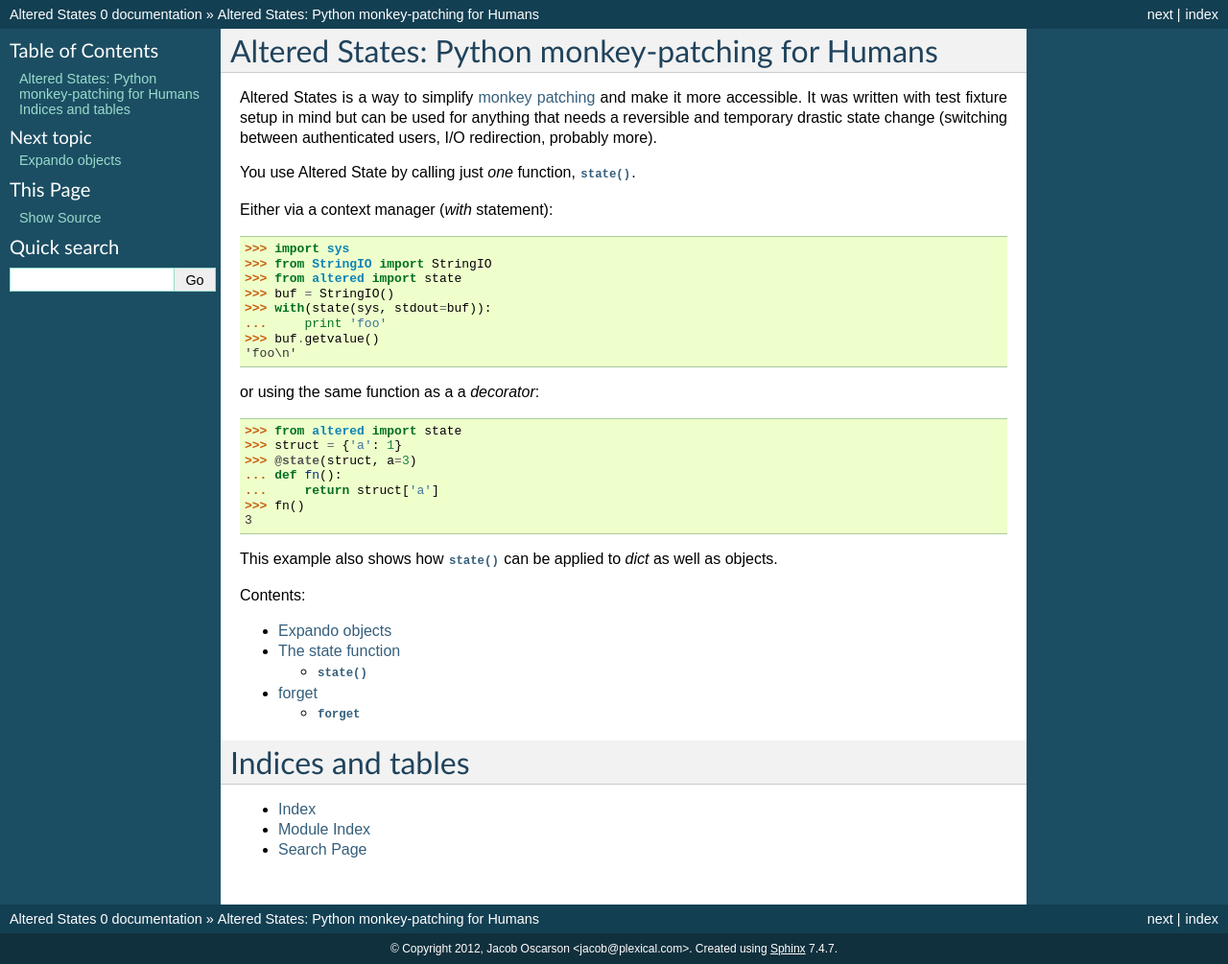
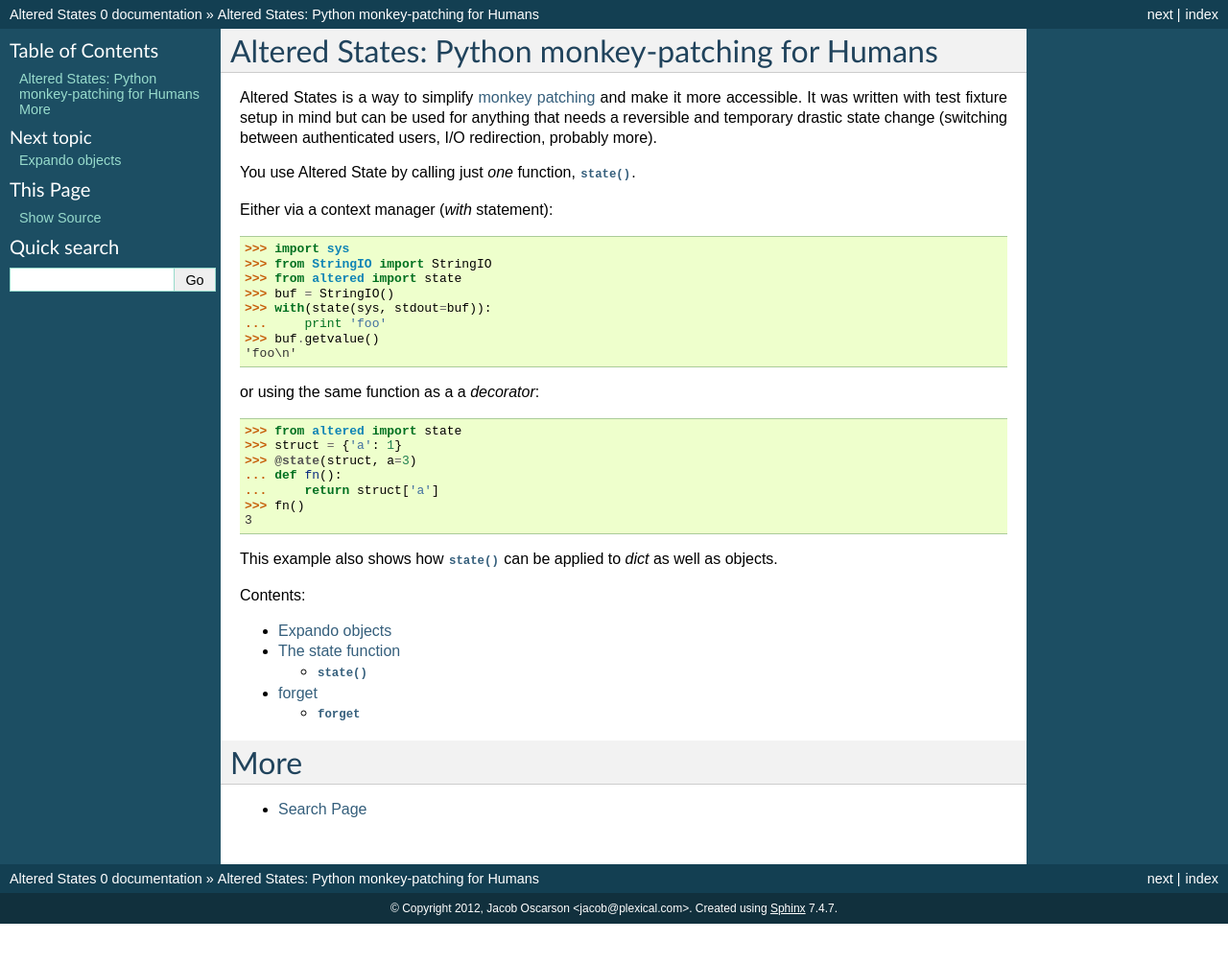
Before and after one commit to Plexical/altered.states, a Sphinx documentation site: the page built from docs/index.rst, in a window 1280 px wide. Shown: the whole page at 96% size. Built offline with Sphinx 7.4.7, drawn with Linux system fonts in a browser that asks for light colours; after the commit the page ends 963 px from its top, so only the background shows below that.

Commit message:
Shorter tables section

```diff
--- a/docs/index.rst
+++ b/docs/index.rst
@@ -44,9 +44,7 @@
    forget
 
 
-Indices and tables
-==================
+More
+====
 
-* :ref:`genindex`
-* :ref:`modindex`
 * :ref:`search`
```
